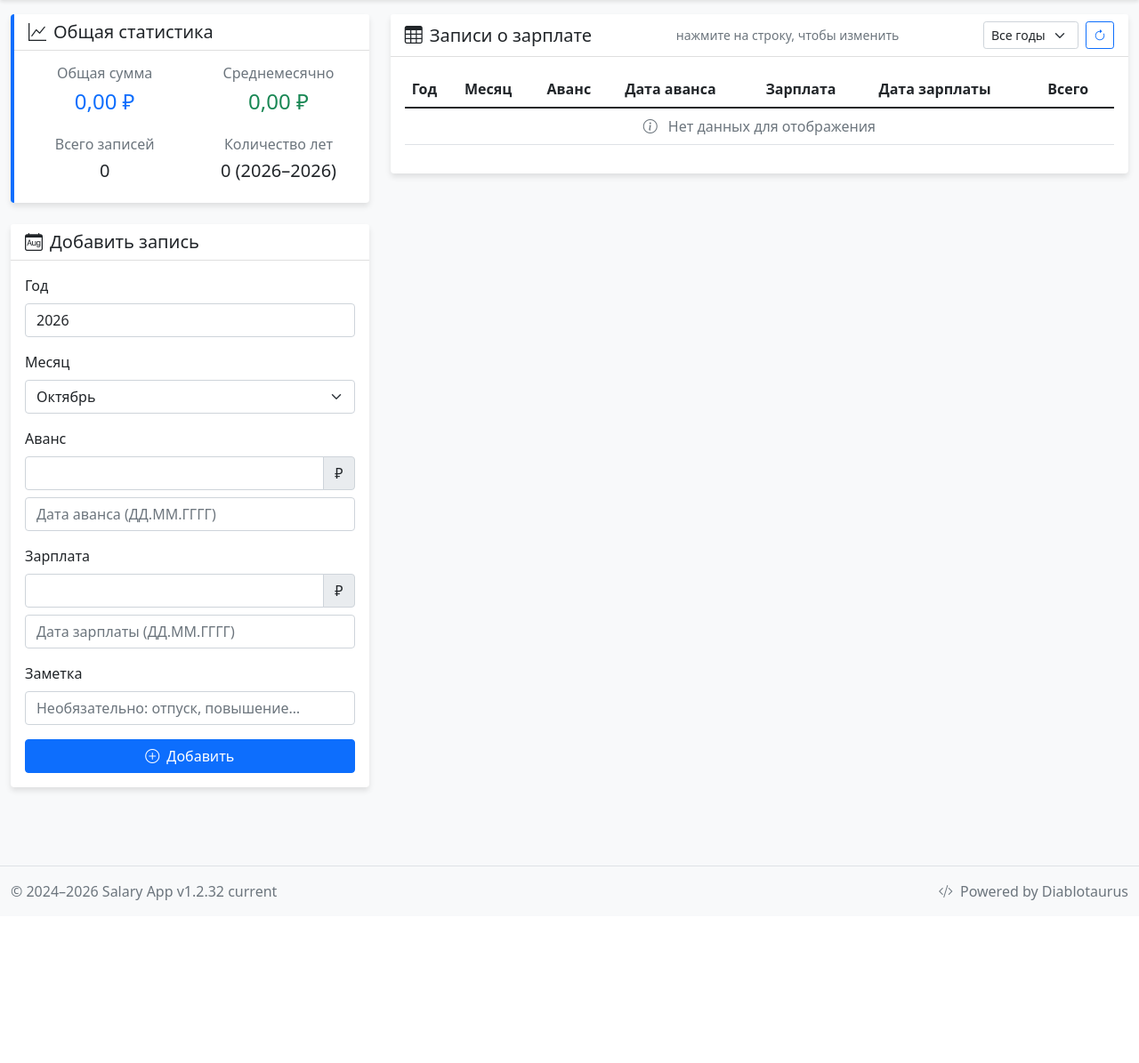
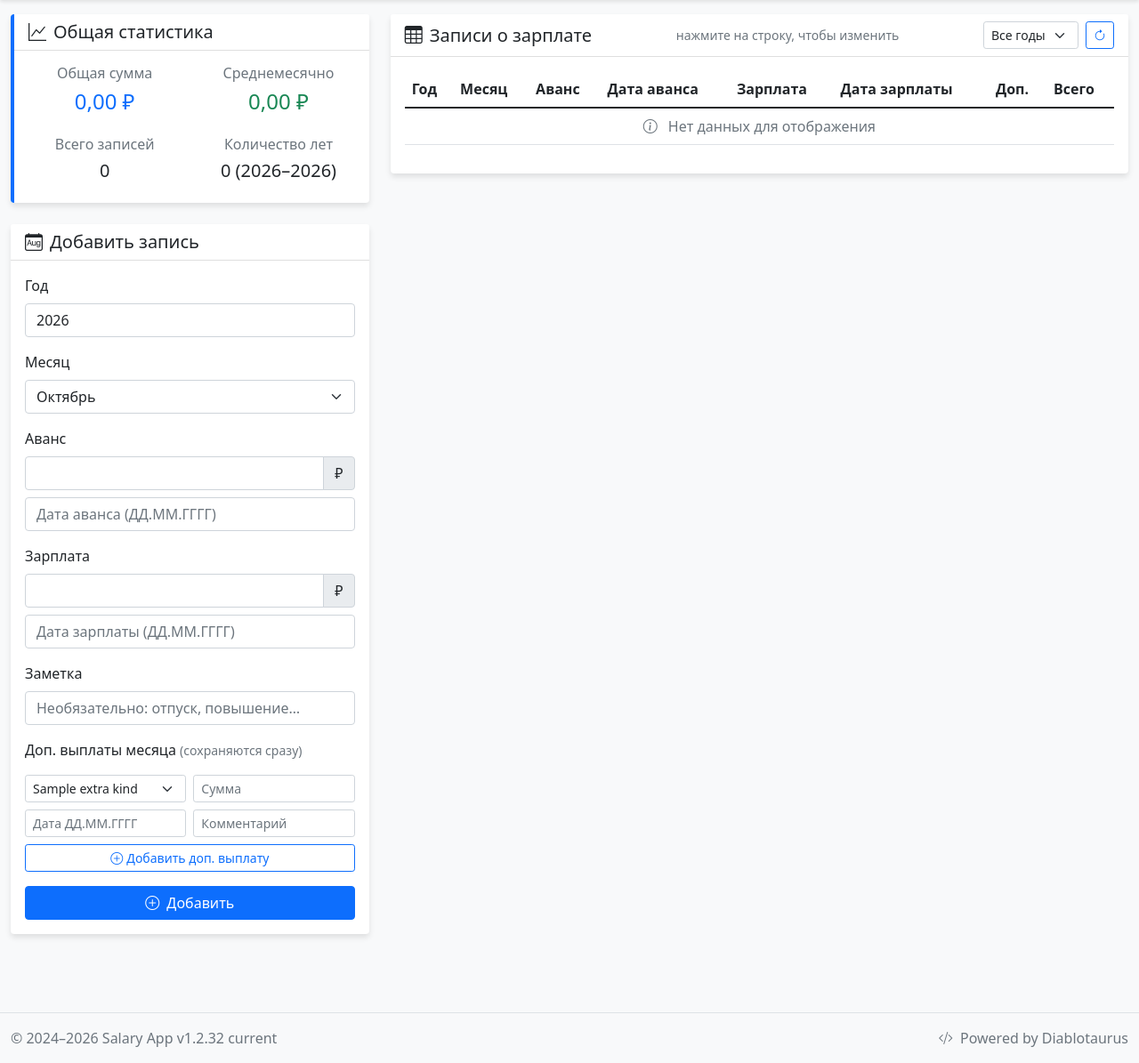
Before and after one commit to diablotaurus/SalaryApp, a Flask app: template web/templates/index.html in a window 1280 px wide. Shown: the part 56-1251 px from the top of the page at 89% size. Before the commit the page ends 1068 px from the top, so only its background shows below. Run offline with Flask 3, Linux system fonts and the light colour scheme; the template is opened without the code that fills it: most values are stand-ins (such as "Sample title", 1, 10 or a date in 2020); data that the repository does not hold is empty.

Commit message:
Пакет Н, часть 3в: доп. выплаты в web
- Форма месяца: «Доп. выплаты месяца (сохраняются сразу)» — список с
  удалением и добавление (вид, сумма, дата, комментарий); текст
  пользователя экранируется
- Таблица: колонка «Доп.», «Всего» — с доп. выплатами
- Статистика: под «Среднемесячно» — регулярный доход, если были доп. выплаты
- Аналитика: серия «Доп. выплаты» на графике года (без них — прежний график)
- API: GET/POST /api/extras, DELETE /api/extras/<id>; виды выплат — в шаблоне
- Проверено в браузере на dev-сервере: добавление, отображение, удаление
- Тесты: +3

Co-Authored-By: Claude Opus 5.5 <noreply@anthropic.com>

```diff
--- a/web/routes/pages.py
+++ b/web/routes/pages.py
@@ -2,13 +2,16 @@
 Page routes.
 """
 from flask import Blueprint, render_template
+
+from core.models.extra_payment import EXTRA_KINDS
 
 pages_bp = Blueprint("pages", __name__)
 
 
 @pages_bp.route("/")
 def index():
-    return render_template("index.html")
+    # Виды доп. выплат — для списка в форме месяца
+    return render_template("index.html", extra_kinds=EXTRA_KINDS)
 
 
 @pages_bp.route("/reports")
--- a/web/routes/salaries.py
+++ b/web/routes/salaries.py
@@ -90,6 +90,58 @@ def get_statistics():
         year = request.args.get("year", type=int)
         payload, status = finalize_response(
             SalaryAPI.get_statistics(year),
+            is_production=config.app.is_production,
+        )
+    except Exception as exc:  # fallback at route boundary
+        payload, status = payload_from_exception(exc, is_production=config.app.is_production)
+    return jsonify(payload), status
+
+
+@salaries_bp.route("/api/extras", methods=["GET"])
+def list_extras():
+    """Доп. выплаты месяца: ?year=2026&month=8."""
+    try:
+        payload, status = finalize_response(
+            SalaryAPI.get_extra_payments(request.args.get("year", type=int), request.args.get("month", type=int)),
+            is_production=config.app.is_production,
+        )
+    except Exception as exc:  # fallback at route boundary
+        payload, status = payload_from_exception(exc, is_production=config.app.is_production)
+    return jsonify(payload), status
+
+
+@salaries_bp.route("/api/extras", methods=["POST"])
+def add_extra():
+    """Добавить доп. выплату (JSON: year, month, kind, amount, paid_date, comment)."""
+    try:
+        data = request.get_json(silent=True)
+        if not isinstance(data, dict):
+            payload, status = finalize_response(
+                {"success": False, "message": "JSON body is required", "error": "required"},
+                is_production=config.app.is_production,
+            )
+            return jsonify(payload), status
+        payload, status = finalize_response(
+            SalaryAPI.add_extra_payment(
+                data.get("year"),
+                data.get("month"),
+                data.get("kind"),
+                data.get("amount"),
+                data.get("paid_date") or None,
+                data.get("comment") or None,
+            ),
+            is_production=config.app.is_production,
+        )
+    except Exception as exc:  # fallback at route boundary
+        payload, status = payload_from_exception(exc, is_production=config.app.is_production)
+    return jsonify(payload), status
+
+
+@salaries_bp.route("/api/extras/<int:payment_id>", methods=["DELETE"])
+def delete_extra(payment_id: int):
+    try:
+        payload, status = finalize_response(
+            SalaryAPI.delete_extra_payment(payment_id),
             is_production=config.app.is_production,
         )
     except Exception as exc:  # fallback at route boundary
--- a/web/static/js/index.js
+++ b/web/static/js/index.js
@@ -46,6 +46,15 @@ document.addEventListener('DOMContentLoaded', function() {
 
     attachDateMask(document.getElementById('advance_date'));
     attachDateMask(document.getElementById('salary_date'));
+    attachDateMask(document.getElementById('extraDate'));
+
+    document.getElementById('addExtraBtn').addEventListener('click', addExtra);
+    document.getElementById('extrasList').addEventListener('click', function(e) {
+        const button = e.target.closest('[data-extra-id]');
+        if (button) {
+            deleteExtra(Number(button.dataset.extraId), button.dataset.extraLabel);
+        }
+    });
 });
 
 async function loadStatistics() {
@@ -72,6 +81,7 @@ async function loadStatistics() {
                     <div class="col-6 mb-3">
                         <h6 class="text-muted">Среднемесячно</h6>
                         <h4 class="text-success">${formatCurrency(stats.average_monthly)}</h4>
+                        ${stats.total_extras > 0 ? `<small class="text-muted">регулярный ${formatCurrency(stats.regular_average_monthly)}</small>` : ''}
                     </div>
                     <div class="col-6">
                         <h6 class="text-muted">Всего записей</h6>
@@ -115,7 +125,7 @@ async function loadSalaries() {
     const tbody = document.getElementById('salariesTable');
     tbody.innerHTML = `
         <tr>
-            <td colspan="7" class="text-center">
+            <td colspan="8" class="text-center">
                 <div class="spinner-border text-primary" role="status">
                     <span class="visually-hidden">Загрузка...</span>
                 </div>
@@ -140,7 +150,7 @@ async function loadSalaries() {
             if (salaries.length === 0) {
                 tbody.innerHTML = `
                     <tr>
-                        <td colspan="7" class="text-center text-muted">
+                        <td colspan="8" class="text-center text-muted">
                             <i class="bi bi-info-circle me-2"></i>
                             Нет данных для отображения
                         </td>
@@ -152,7 +162,9 @@ async function loadSalaries() {
             let html = '';
             salaries.forEach(salary => {
                 const monthName = salary.month_name || salary.month;
-                const total = (salary.advance || 0) + (salary.salary || 0);
+                // Итог месяца — с доп. выплатами (отпускные, премии…)
+                const total = salary.total ?? ((salary.advance || 0) + (salary.salary || 0));
+                const extras = salary.extras_total || 0;
                 const advanceDate = salary.advance_date || '-';
                 const salaryDate = salary.salary_date || '-';
 
@@ -168,6 +180,7 @@ async function loadSalaries() {
                         <td>${advanceDate}</td>
                         <td>${formatCurrency(salary.salary)}</td>
                         <td>${salaryDate}</td>
+                        <td>${extras ? formatCurrency(extras) : '-'}</td>
                         <td><strong>${formatCurrency(total)}</strong></td>
                     </tr>
                 `;
@@ -178,7 +191,7 @@ async function loadSalaries() {
         } else {
             tbody.innerHTML = `
                 <tr>
-                    <td colspan="7" class="text-center text-danger">
+                    <td colspan="8" class="text-center text-danger">
                         <i class="bi bi-exclamation-triangle me-2"></i>
                         ${result.message}
                     </td>
@@ -188,7 +201,7 @@ async function loadSalaries() {
     } catch (error) {
         tbody.innerHTML = `
             <tr>
-                <td colspan="7" class="text-center text-danger">
+                <td colspan="8" class="text-center text-danger">
                     <i class="bi bi-exclamation-triangle me-2"></i>
                     Ошибка сети: ${error.message}
                 </td>
@@ -361,6 +374,88 @@ async function loadSalaryForPeriod() {
     fillForm(data);
     setFormMode(Boolean(data), year, month);
     markSelectedRow();
+    loadExtras(year, month);
+}
+
+// --- Доп. выплаты месяца (отпускные, премии…): сохраняются сразу, без «Сохранить» ---
+
+function formPeriod() {
+    return {
+        year: parseInt(document.getElementById('year').value),
+        month: parseInt(document.getElementById('month').value)
+    };
+}
+
+async function loadExtras(year, month) {
+    const list = document.getElementById('extrasList');
+    let items = [];
+    try {
+        const result = await makeRequest(`/api/extras?year=${year}&month=${month}`);
+        items = result.success ? (result.data || []) : [];
+    } catch (error) {
+        items = [];
+    }
+    list.innerHTML = items.map(item => {
+        const label = `${item.kind_name} ${formatCurrency(item.amount)}`;
+        const details = [item.paid_date, item.comment].filter(Boolean).map(escapeHtml).join(' · ');
+        return `
+            <li class="list-group-item d-flex justify-content-between align-items-center py-1">
+                <span><strong>${escapeHtml(item.kind_name)}</strong> ${formatCurrency(item.amount)}
+                    ${details ? `<small class="text-muted ms-1">${details}</small>` : ''}</span>
+                <button type="button" class="btn btn-sm btn-link text-danger p-0"
+                        data-extra-id="${item.id}" data-extra-label="${escapeHtml(label)}" title="Удалить">
+                    <i class="bi bi-x-lg"></i>
+                </button>
+            </li>`;
+    }).join('');
+}
+
+async function addExtra() {
+    const { year, month } = formPeriod();
+    const amount = parseFloat(document.getElementById('extraAmount').value);
+    const paidDate = document.getElementById('extraDate').value.trim();
+    if (!(amount > 0)) {
+        showStatus('Укажите сумму доп. выплаты больше нуля', 'error');
+        return;
+    }
+    if (!isValidDateString(paidDate)) {
+        showStatus('Неверный формат даты доп. выплаты. Ожидается ДД.ММ.ГГГГ', 'error');
+        return;
+    }
+    try {
+        const result = await makeRequest('/api/extras', {
+            method: 'POST',
+            body: JSON.stringify({
+                year, month,
+                kind: document.getElementById('extraKind').value,
+                amount,
+                paid_date: paidDate,
+                comment: document.getElementById('extraComment').value.trim()
+            })
+        });
+        if (result.success) {
+            ['extraAmount', 'extraDate', 'extraComment'].forEach(id => { document.getElementById(id).value = ''; });
+            showStatus('Доп. выплата сохранена', 'success');
+            loadExtras(year, month);
+            loadSalaries();
+            loadStatistics();
+        }
+    } catch (error) {
+        showStatus('Ошибка: ' + error.message, 'error');
+    }
+}
+
+async function deleteExtra(id, label) {
+    if (!confirm(`Удалить доп. выплату «${label}»?`)) return;
+    try {
+        await makeRequest(`/api/extras/${id}`, { method: 'DELETE' });
+        const { year, month } = formPeriod();
+        loadExtras(year, month);
+        loadSalaries();
+        loadStatistics();
+    } catch (error) {
+        showStatus('Ошибка: ' + error.message, 'error');
+    }
 }
 
 function refreshData() {
--- a/web/templates/index.html
+++ b/web/templates/index.html
@@ -83,6 +83,37 @@
                         <input type="text" class="form-control" id="note" maxlength="200"
                                placeholder="Необязательно: отпуск, повышение…">
                     </div>
+                    <div class="mb-3">
+                        <label class="form-label">Доп. выплаты месяца
+                            <small class="text-muted">(сохраняются сразу)</small></label>
+                        <ul class="list-group mb-2" id="extrasList"></ul>
+                        <div class="row g-2">
+                            <div class="col-6">
+                                <select class="form-select form-select-sm" id="extraKind">
+                                    {% for kind, name in extra_kinds.items() %}
+                                    <option value="{{ kind }}">{{ name }}</option>
+                                    {% endfor %}
+                                </select>
+                            </div>
+                            <div class="col-6">
+                                <input type="number" class="form-control form-control-sm" id="extraAmount"
+                                       min="0.01" step="0.01" placeholder="Сумма">
+                            </div>
+                            <div class="col-6">
+                                <input type="text" class="form-control form-control-sm" id="extraDate"
+                                       placeholder="Дата ДД.ММ.ГГГГ" inputmode="numeric" maxlength="10">
+                            </div>
+                            <div class="col-6">
+                                <input type="text" class="form-control form-control-sm" id="extraComment"
+                                       maxlength="200" placeholder="Комментарий">
+                            </div>
+                            <div class="col-12">
+                                <button type="button" class="btn btn-sm btn-outline-primary w-100" id="addExtraBtn">
+                                    <i class="bi bi-plus-circle me-1"></i>Добавить доп. выплату
+                                </button>
+                            </div>
+                        </div>
+                    </div>
                     <button type="submit" id="submitBtn" class="btn btn-primary w-100">
                         <i class="bi bi-plus-circle me-2"></i>Добавить
                     </button>
@@ -118,12 +149,13 @@
                                 <th>Дата аванса</th>
                                 <th>Зарплата</th>
                                 <th>Дата зарплаты</th>
+                                <th title="Отпускные, премии, больничные и прочее">Доп.</th>
                                 <th>Всего</th>
                             </tr>
                         </thead>
                         <tbody id="salariesTable">
                             <tr>
-                                <td colspan="6" class="text-center">
+                                <td colspan="8" class="text-center">
                                     <div class="spinner-border text-primary" role="status">
                                         <span class="visually-hidden">Загрузка...</span>
                                     </div>
```
Also changed, not shown: tests/unit/web/test_web_pages_and_status.py (+33 -0 lines), web/static/js/reports.js (+13 -9 lines).
